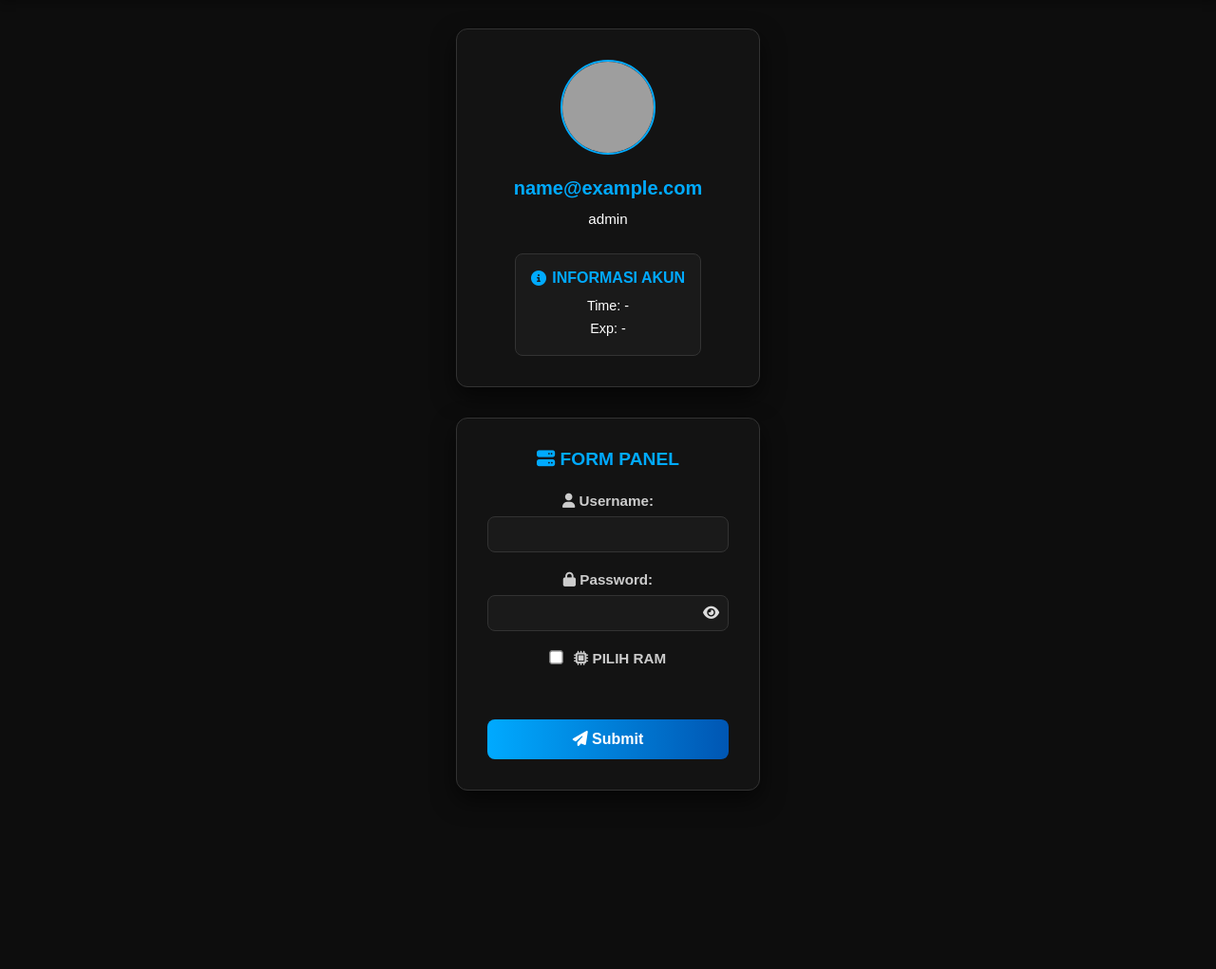
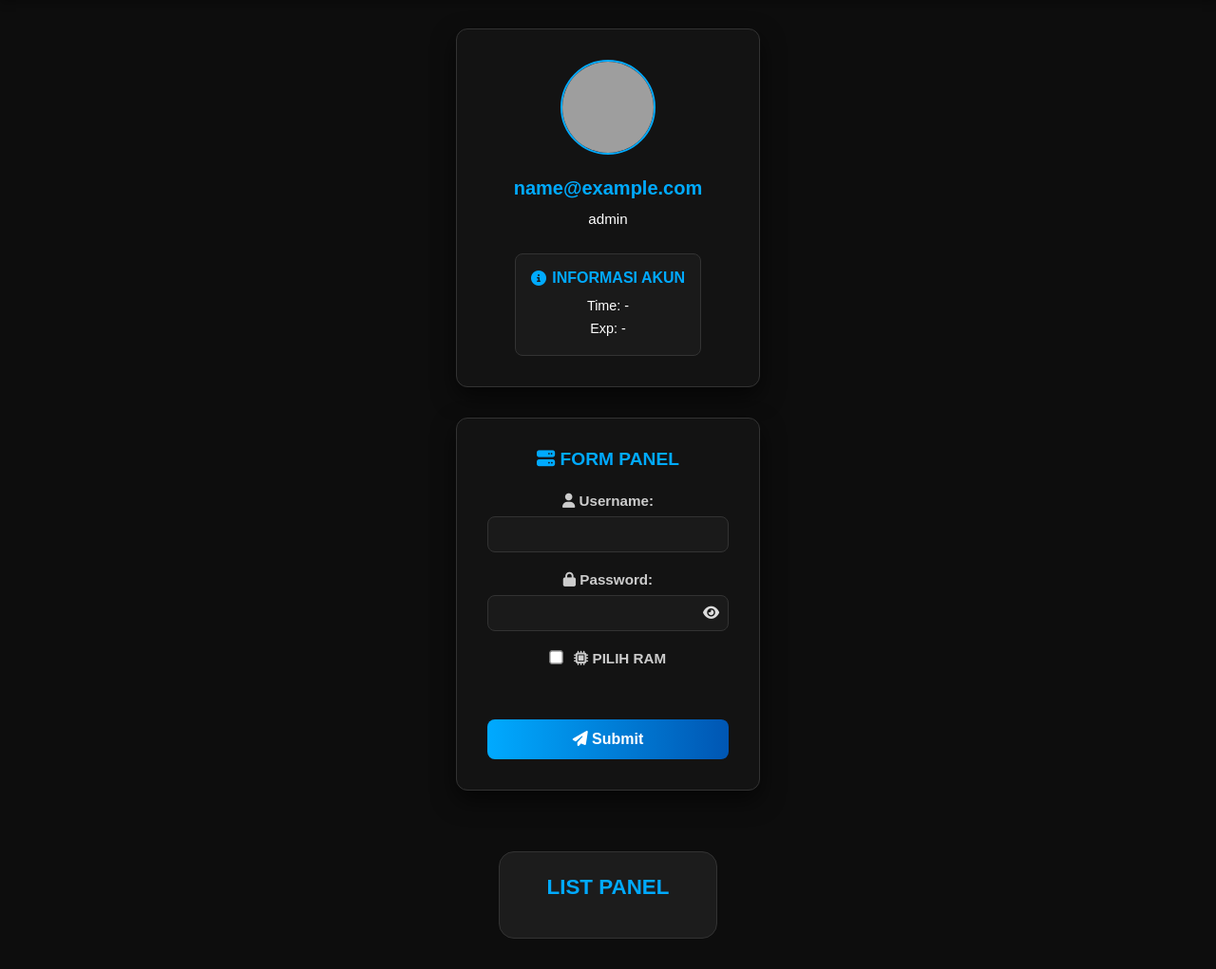
Before and after one commit to Yudzxml/PANELSV2, a website: page dashboard.html in a window 1280 px wide. Shown: the part 68-1089 px from the top of the page at 95% size. Before the commit the page ends 997 px from the top, so only its background shows below. Drawn offline with nearby package versions, Linux system fonts and the light colour scheme; no server answers; sample sign-in values are in the browser's storage; grey boxes are pictures that could not be loaded.

Commit message:
Add files via upload

```diff
--- a/dashboard.html
+++ b/dashboard.html
@@ -346,14 +346,28 @@ header i,
 }
 </style>
 <style>
+/* Panel Container */
+#panelContainer {
+    background: rgba(30,30,30,0.9);
+    border: 1px solid #333;
+    border-radius: 16px;
+    padding: 1.5rem;
+    margin-top: 2rem;
+}
+
+.panel-container-title {
+    color: #00aaff;
+    font-size: 1.4rem;
+    margin-bottom: 1rem;
+    text-align: center;
+}
+
 /* Panel List */
 #panelList {
     display: grid;
     grid-template-columns: repeat(auto-fill, minmax(180px, 1fr));
     gap: 1.5rem;
     justify-items: center;
-    margin-top: 2rem;
-    padding: 0 1rem;
 }
 
 /* Panel Card */
@@ -398,7 +412,6 @@ header i,
     padding: 1rem;
 }
 
-/* Modal Content */
 #panelDetailModal > div {
     background: rgba(25,25,25,0.95);
     border: 1px solid #333;
@@ -414,7 +427,6 @@ header i,
     animation: fadeIn 0.25s ease;
 }
 
-/* Modal Header */
 #panelDetailModal h3 {
     font-size: 1.2rem;
     color: #00aaff;
@@ -426,7 +438,6 @@ header i,
     padding-bottom: 0.25rem;
 }
 
-/* Close Button */
 #closeModal {
     position: absolute;
     top: 1rem;
@@ -441,7 +452,6 @@ header i,
     color: #ff3b3b;
 }
 
-/* Panel Details Body */
 #panelDetails div {
     display: flex;
     justify-content: space-between;
@@ -477,7 +487,6 @@ header i,
     background: linear-gradient(to right, #0056b3, #003f7f);
 }
 
-/* Delete Button */
 #deletePanelBtn {
     background: linear-gradient(to right, #ff6b6b, #d80000);
     border: none;
@@ -499,7 +508,6 @@ header i,
     background: linear-gradient(to right, #d80000, #a10000);
 }
 
-/* Modal animation */
 @keyframes fadeIn {
     from { opacity: 0; transform: translateY(-15px); }
     to { opacity: 1; transform: translateY(0); }
@@ -568,11 +576,14 @@ header i,
   </form>
 </div>
 
-<!-- List Panel -->
-<div id="panelList"></div>
+<!-- Panel Container -->
+<div id="panelContainer">
+    <h2 class="panel-container-title">LIST PANEL</h2>
+    <div id="panelList"></div>
+</div>
 
 <!-- Detail Modal -->
-<div id="panelDetailModal" style="display:none">
+<div id="panelDetailModal">
   <div>
     <span id="closeModal">&times;</span>
     <h3><i class="fas fa-info-circle"></i> Detail Panel</h3>
@@ -742,6 +753,7 @@ async function getCurrentPanels({ email }) {
     }
 }
 
+
 async function renderPanels() {
     if (!user || !user.email) return console.error('Email user tidak tersedia');
 
@@ -845,7 +857,6 @@ function showPanelDetail(panel) {
     };
     detailsContainer.appendChild(deleteBtn);
 
-    // baru tampilkan modal
     modal.style.display = 'flex';
 }
 
```
